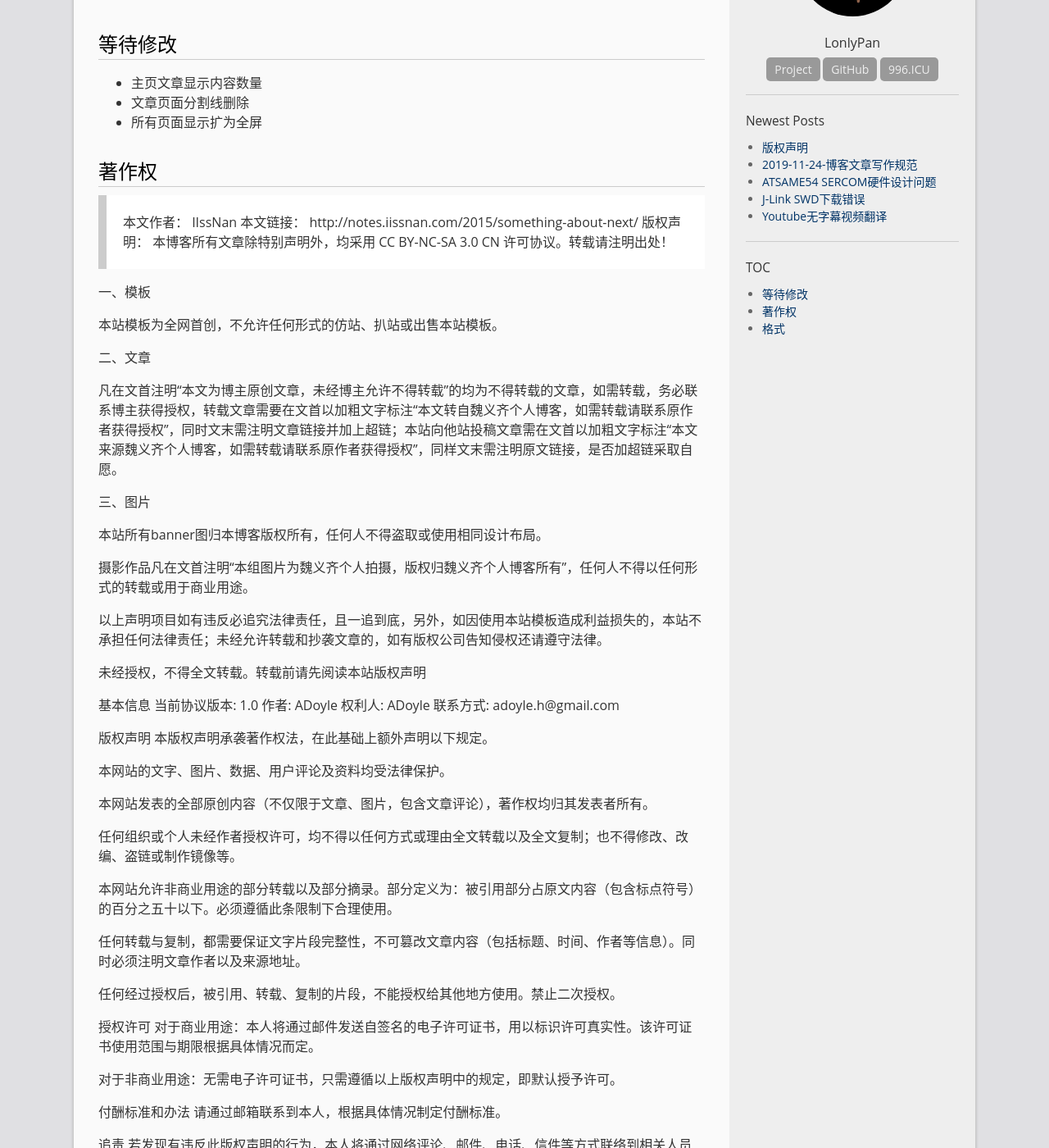
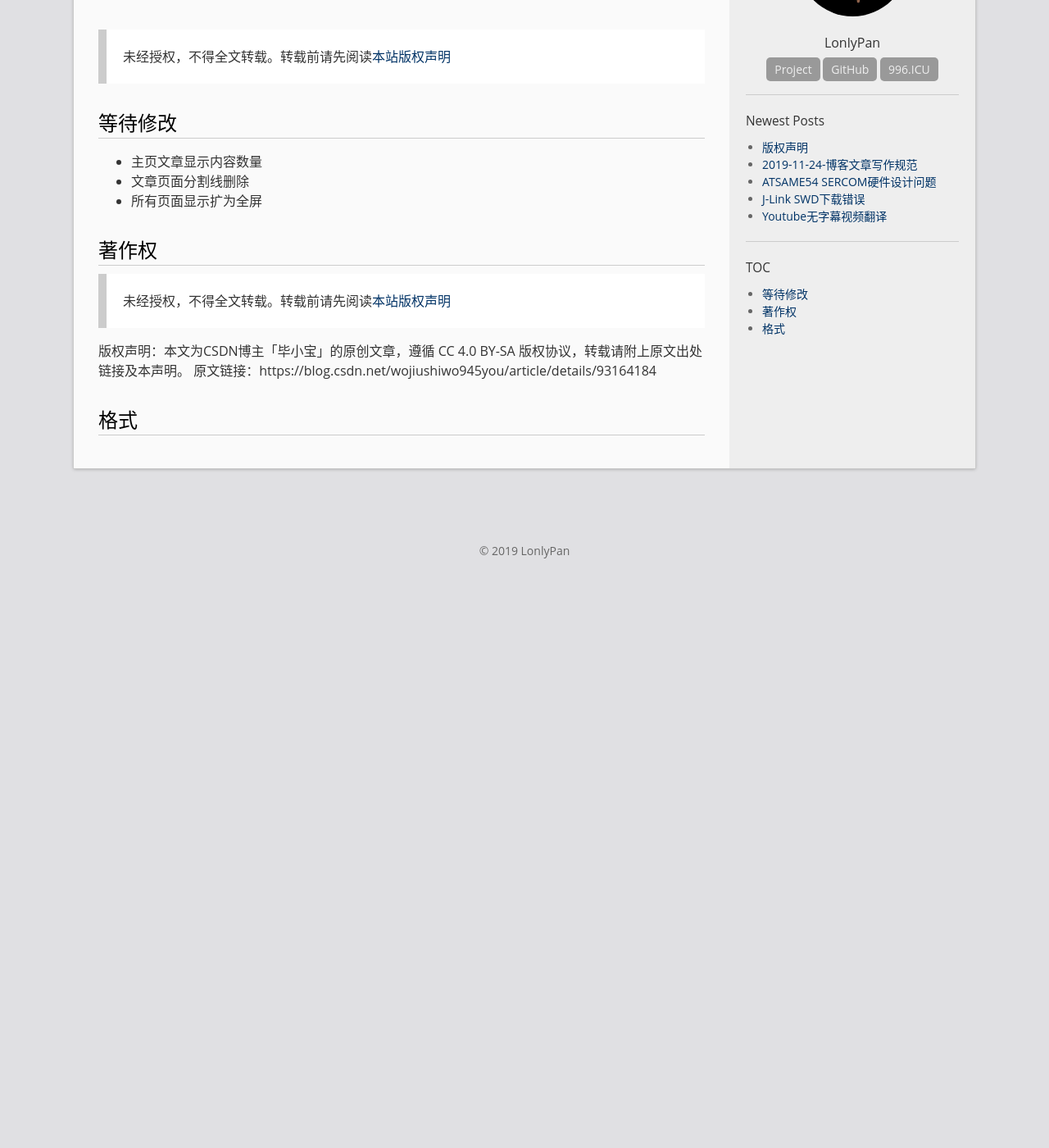
Before and after one commit to LonlyStack/LonlyPan.github.io, a Jekyll site: the page built from _posts/2019-11-24-博客文章写作规范.md, in a window 1280 px wide and 1400 px high, scrolled down 237 px. Shown: the whole window at 82% size. Built offline with Jekyll 4.4.1, drawn with Linux system fonts in a browser that asks for light colours; after the commit the page ends 979 px from its top, so only the background shows below that; some of the changed text lies outside the part shown.

Commit message:
修改文件: _posts/2019-11-24-博客文章写作规范.md

```diff
--- a/_posts/2019-11-24-博客文章写作规范.md
+++ b/_posts/2019-11-24-博客文章写作规范.md
@@ -4,6 +4,9 @@ title:    "2019-11-24-博客文章写作规范"
 date:   2019-11-24  12:10
 categories: 办公
 ---
+
+> 未经授权，不得全文转载。转载前请先阅读[本站版权声明](https://lonlypan.com/archivers/版权声明)
+
 ## 等待修改
 
  - 主页文章显示内容数量
@@ -12,74 +15,8 @@ categories: 办公
 
 ## 著作权
 
->本文作者： IIssNan
-本文链接： http://notes.iissnan.com/2015/something-about-next/
-版权声明： 本博客所有文章除特别声明外，均采用 CC BY-NC-SA 3.0 CN 许可协议。转载请注明出处！
+> 未经授权，不得全文转载。转载前请先阅读[本站版权声明](https://lonlypan.com/archivers/版权声明)
 
-一、模板
-
-本站模板为全网首创，不允许任何形式的仿站、扒站或出售本站模板。
-
-二、文章
-
-凡在文首注明“本文为博主原创文章，未经博主允许不得转载”的均为不得转载的文章，如需转载，务必联系博主获得授权，转载文章需要在文首以加粗文字标注“本文转自魏义齐个人博客，如需转载请联系原作者获得授权”，同时文末需注明文章链接并加上超链；本站向他站投稿文章需在文首以加粗文字标注“本文来源魏义齐个人博客，如需转载请联系原作者获得授权”，同样文末需注明原文链接，是否加超链采取自愿。
-
-三、图片
-
-本站所有banner图归本博客版权所有，任何人不得盗取或使用相同设计布局。
-
-摄影作品凡在文首注明“本组图片为魏义齐个人拍摄，版权归魏义齐个人博客所有”，任何人不得以任何形式的转载或用于商业用途。
-
-以上声明项目如有违反必追究法律责任，且一追到底，另外，如因使用本站模板造成利益损失的，本站不承担任何法律责任；未经允许转载和抄袭文章的，如有版权公司告知侵权还请遵守法律。
-
-
-未经授权，不得全文转载。转载前请先阅读本站版权声明
-
-基本信息
-当前协议版本: 1.0
-作者: ADoyle
-权利人: ADoyle
-联系方式: adoyle.h@gmail.com
-
-版权声明
-本版权声明承袭著作权法，在此基础上额外声明以下规定。
-
-本网站的文字、图片、数据、用户评论及资料均受法律保护。
-
-本网站发表的全部原创内容（不仅限于文章、图片，包含文章评论），著作权均归其发表者所有。
-
-任何组织或个人未经作者授权许可，均不得以任何方式或理由全文转载以及全文复制；也不得修改、改编、盗链或制作镜像等。
-
-本网站允许非商业用途的部分转载以及部分摘录。部分定义为：被引用部分占原文内容（包含标点符号）的百分之五十以下。必须遵循此条限制下合理使用。
-
-任何转载与复制，都需要保证文字片段完整性，不可篡改文章内容（包括标题、时间、作者等信息）。同时必须注明文章作者以及来源地址。
-
-任何经过授权后，被引用、转载、复制的片段，不能授权给其他地方使用。禁止二次授权。
-
-授权许可
-对于商业用途：本人将通过邮件发送自签名的电子许可证书，用以标识许可真实性。该许可证书使用范围与期限根据具体情况而定。
-
-对于非商业用途：无需电子许可证书，只需遵循以上版权声明中的规定，即默认授予许可。
-
-付酬标准和办法
-请通过邮箱联系到本人，根据具体情况制定付酬标准。
-
-追责
-若发现有违反此版权声明的行为，本人将通过网络评论、邮件、电话、信件等方式联络到相关人员或组织。请在五个工作日之内联系到本人，协商如何处理该行为。
-
-如未及时回复或者未处理，本人将采取法律手段维护自身权益。
-
-免责声明
-文章评论属于其发表者所有，本人概不负责。
-
-网站被其他人恶意篡改，本人概不负责。
-
-协议修改
-本协议的任何修改将会在声明版本递增数字，以标识协议唯一性。
-
-之前的文章所使用的协议仍遵循修改前的对应版本，不受修改以后的影响。
-
-本文首发于戚名钰的博客，欢迎转载，但是必须保留本文的署名戚名钰（包含链接）。如您有任何商业合作或者授权方面的协商，请给我留言：qimingyu.security@foxmail.com
 
 
 版权声明：本文为CSDN博主「毕小宝」的原创文章，遵循 CC 4.0 BY-SA 版权协议，转载请附上原文出处链接及本声明。
```
